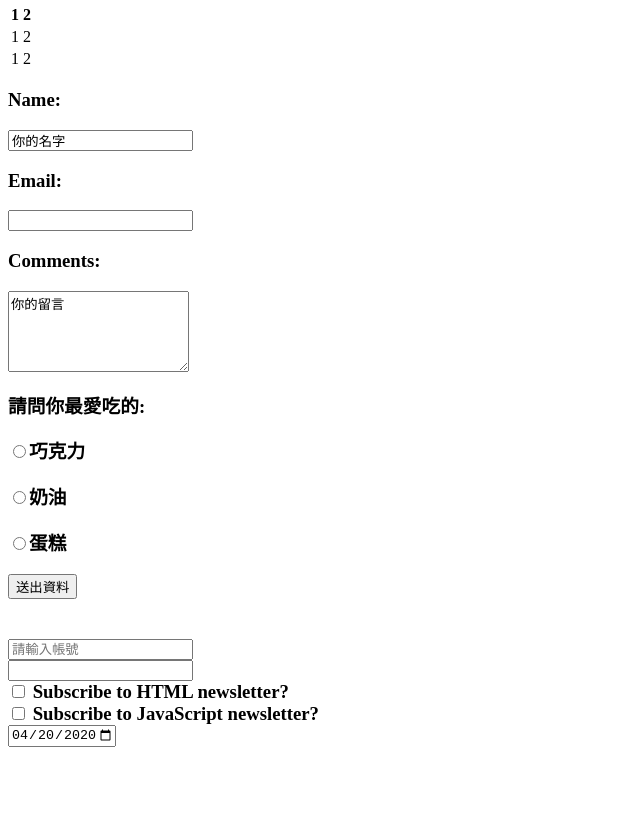
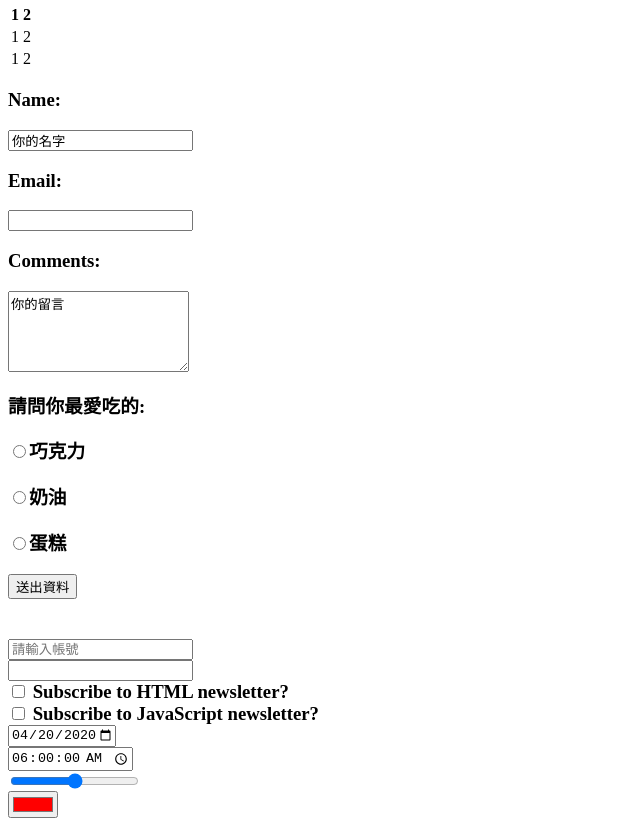
Before and after one commit to pann710/20210803, a plain HTML site: page index.html in a window 1280 px wide. Shown: the part 2677-3513 px from the top of the page, without its empty margins (0-640 px from the left). Before the commit the page ends 3442 px from the top, so only its background shows below. Drawn offline with Linux system fonts and the light colour scheme.

Commit message:
Update index.html

```diff
--- a/index.html
+++ b/index.html
@@ -93,6 +93,18 @@
        max="2022-04-30"
        step="5">
   <br>
+  <input type="time"
+       value="06:00"
+       min="02:00"
+       max="22:00"
+       step="5">
+  <br>
+  <input type="range" min="-10" max="10">
+
+  <br>
+  <input type="color" value="#ff0000">
+
+
 </h3>
 </body>
 </html>
```
